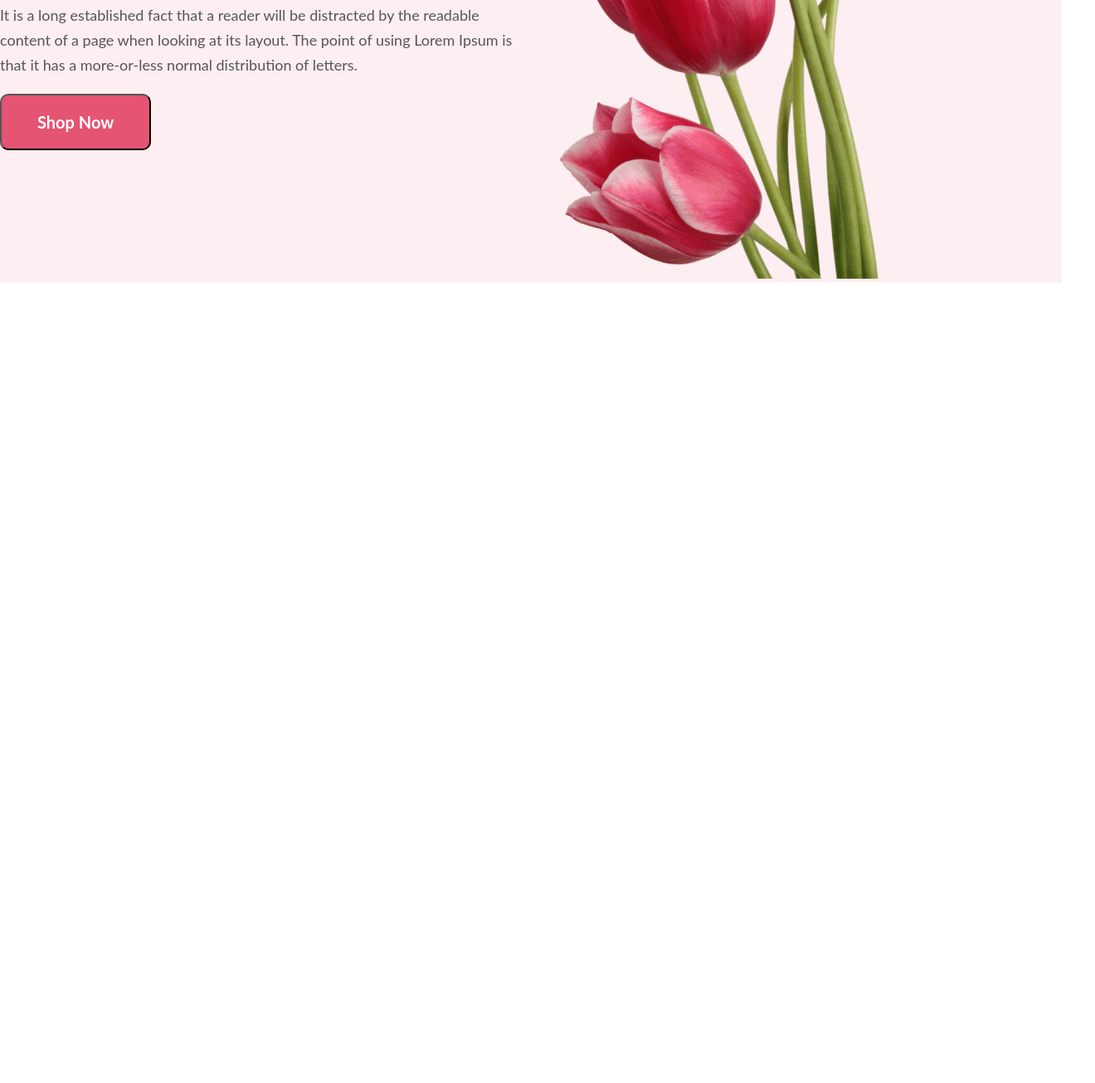
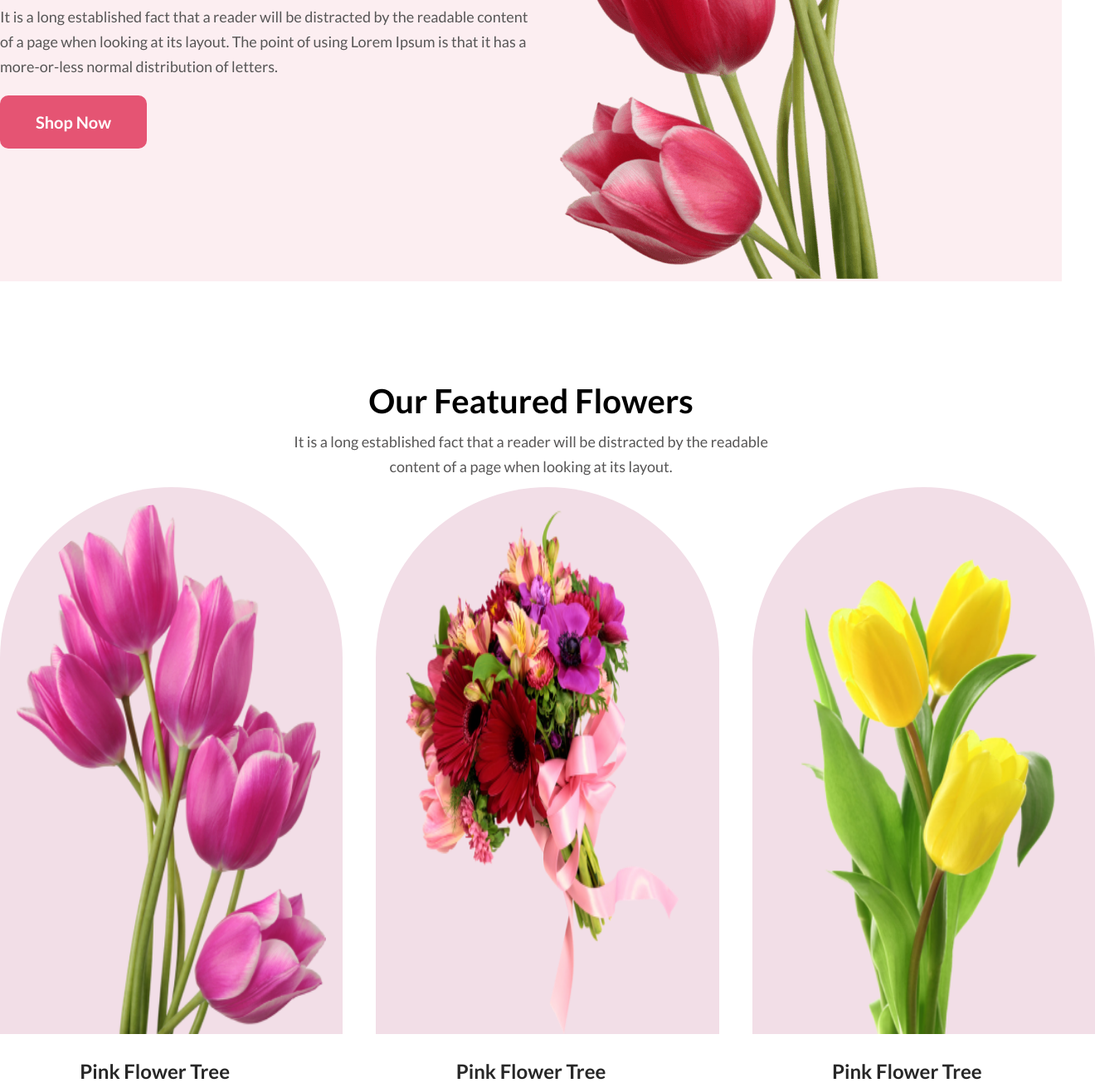
Before and after one commit to Mosarof-Hossen/flower-shop-practice, a plain HTML site: page index.html in a window 1280 px wide. Shown: the part 464-1769 px from the top of the page at 83% size, 1320 px wide, since content can reach past the window. Before the commit the page ends 804 px from the top, so only its background shows below. Drawn offline with Linux system fonts and the light colour scheme.

Commit message:
flowers image added

```diff
--- a/index.html
+++ b/index.html
@@ -23,6 +23,31 @@
         </div>
     </section>
     <!-- hero-section-end -->
+     <!-- our featured section -->
+      <section>
+        <div class="featur-section">
+            <div class="featur-text">
+                <h1>Our Featured Flowers</h1>
+                <p>It is a long established fact that a reader will be distracted by the readable content of a page when looking at its layout.</p>
+            </div>
+            <div class="feature-images">
+
+
+                <div class="image-f">
+                    <img class="feature-image-section" src="./Flower Asset/pngwing 6.png" alt="pngwing-10 image">
+                    <p class="f-p">Pink Flower Tree</p>
+                </div>
+                <div >
+                    <img class="feature-image-section" src="./Flower Asset/pngwing 5.png" alt="pngwing-10 image">
+                    <p class="f-p">Pink Flower Tree</p>
+                </div>
+                <div >
+                    <img class="feature-image-section" src="./Flower Asset/pngwing 7.png" alt="pngwing-10 image">
+                    <p class="f-p">Pink Flower Tree</p>
+                </div>
+            </div>
+        </div>
+      </section>
 
 </body>
 </html>
--- a/style.css
+++ b/style.css
@@ -1,12 +1,15 @@
-*{
-    padding: 0;
-    margin: 0;
-}
-
 /* google-font-link */
 
 @import url('https://fonts.googleapis.com/css2?family=Lato:ital,wght@0,100;0,300;0,400;0,700;0,900;1,100;1,300;1,400;1,700;1,900&display=swap');
 /* google-font-end */
+
+*{
+    padding: 0;
+    margin: 0;
+    font-family: "Lato", sans-serif
+}
+
+
 
 
 .banner-section{
@@ -50,4 +53,65 @@
     font-weight: bold;
     padding: 20px 43px;
     border-radius: 10px;
+    border: none;
+    transition: 2s;
 }
+.hero-btn:hover{
+    background: #0789f3;
+    color: violet;
+}
+/* hero-section end */
+
+/* feature-section */
+.featur-section{
+     max-width: 1440px;
+     margin: auto;
+     margin-top: 120px;
+}
+.featur-text{
+    max-width: 594px;
+    margin: auto;
+    text-align: center;
+
+}
+.featur-text h1{
+    font-size: 40px;
+    font-weight: bolder;
+}
+.featur-text p{
+    font-size: 18px;
+    font-weight: 400;
+    line-height: 30px;
+    color: #575656;
+    margin: 10px 0;
+}
+.feature-images{
+    display: grid;
+
+    grid-template-columns: repeat(3,1fr);
+    gap: 80px;
+
+}
+.feature-image-section{
+    width: 100%;
+    height: 100%;
+    padding: 20px 20px 0 20px;
+     background-color: #f2dee7;
+    border-radius: 300px 300px 0 0;
+    display: flex;
+    justify-content: center;
+    align-items: center;
+
+
+
+}
+.image-f{
+
+}
+.f-p{
+    font-size: 24px;
+    text-align: center;
+    color: #272727;
+    font-weight: bold;
+    margin-top: 30px;
+}
```
